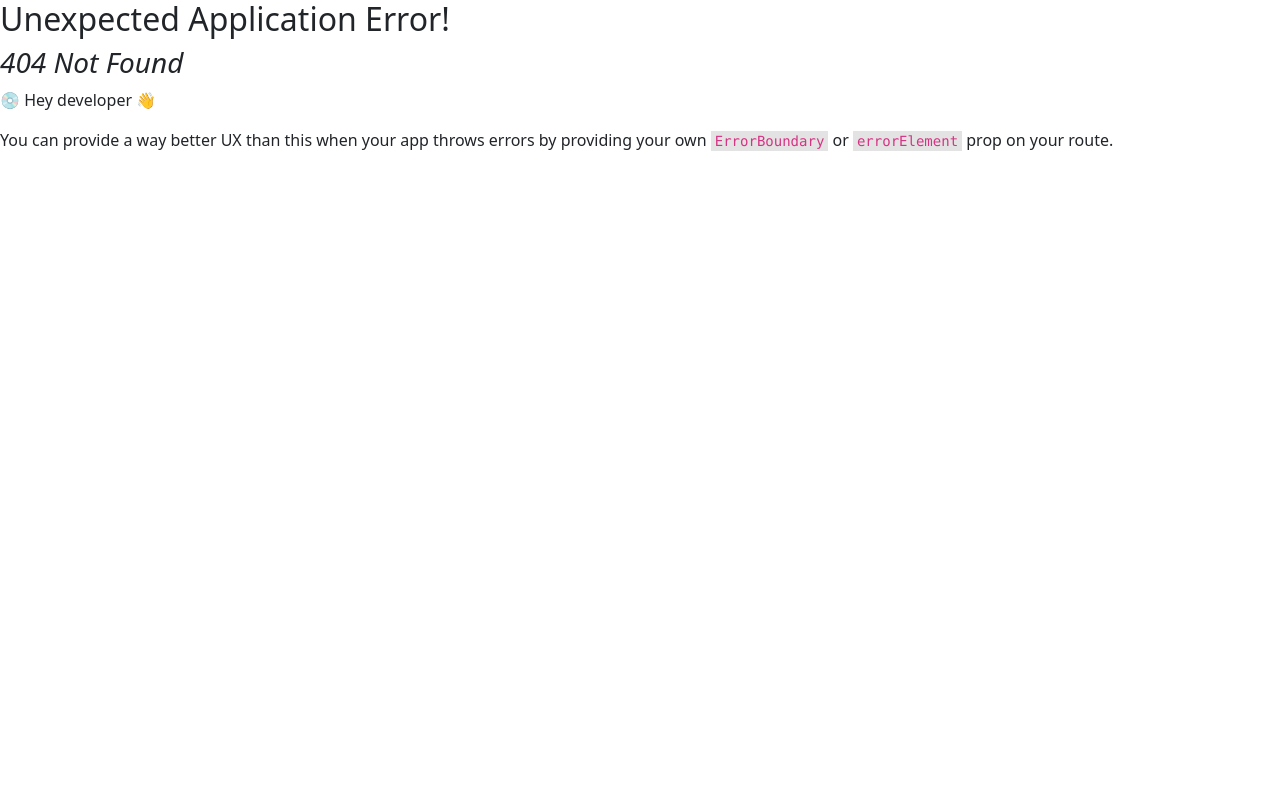
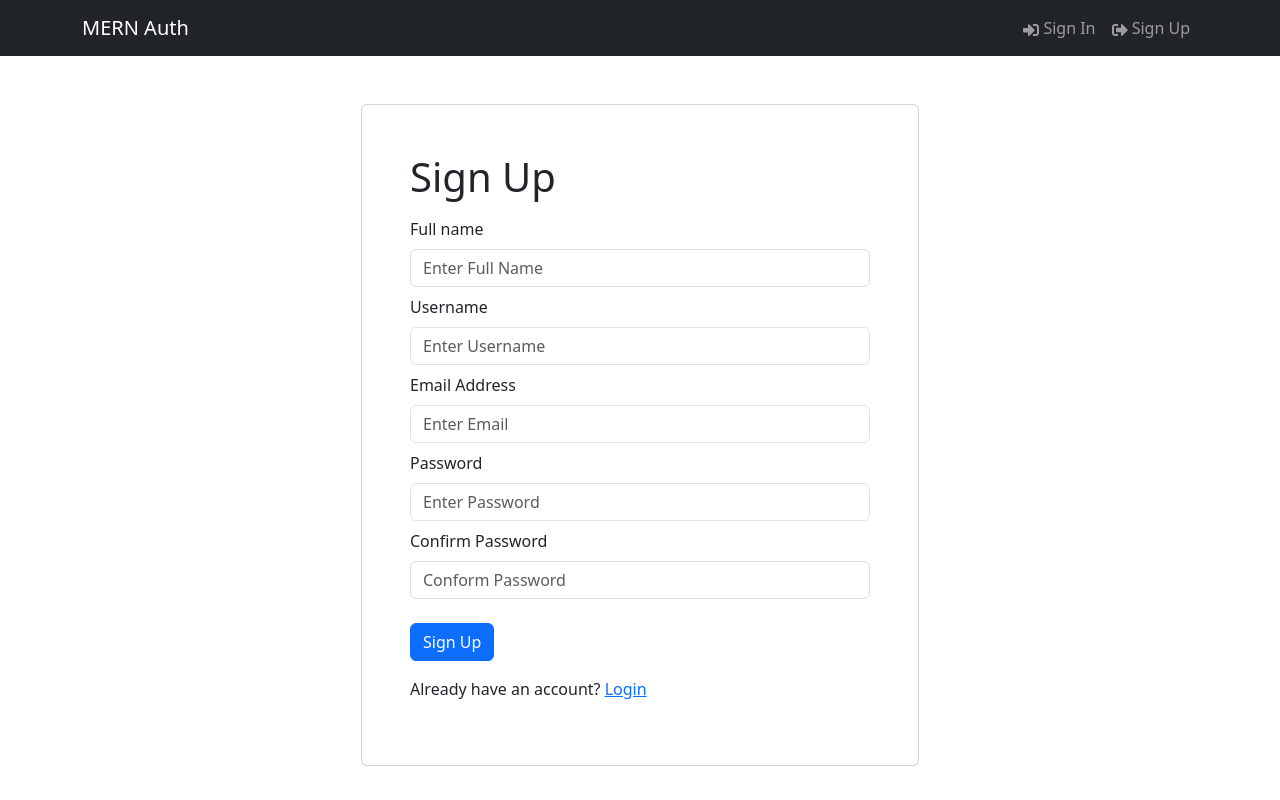
Before and after one commit to kephrenh/mernauth, a React (Vite) app in the folder frontend/: page /register in a window 1280 px wide. Before the commit this address had no page. Built offline with nearby package versions, Linux system fonts and the light colour scheme.

Commit message:
create LoginScreen and RegisterScreen; add Login and Register routes

```diff
--- /dev/null
+++ b/frontend/src/components/FormContainer.jsx
@@ -0,0 +1,17 @@
+import { Container, Row, Col } from "react-bootstrap";
+
+const FormContainer = ({ children }) => {
+  return (
+    <Container>
+      <Row className="justify-content-md-center mt-5">
+        <Col
+          xs={12}
+          md={6}
+          className="card p-5">
+          {children}
+        </Col>
+      </Row>
+    </Container>
+  );
+};
+export default FormContainer;
--- a/frontend/src/main.jsx
+++ b/frontend/src/main.jsx
@@ -5,6 +5,8 @@ import App from "./App.jsx";
 import "bootstrap/dist/css/bootstrap.min.css";
 import "./index.css";
 import HomeScreen from "./screens/HomeScreen.jsx";
+import LoginScreen from "./screens/LoginScreen.jsx";
+import RegisterScreen from "./screens/RegisterScreen.jsx";
 
 const router = createBrowserRouter([
   {
@@ -14,6 +16,15 @@ const router = createBrowserRouter([
       {
         path: "/",
         element: <HomeScreen />,
+        index: true,
+      },
+      {
+        path: "/login",
+        element: <LoginScreen />,
+      },
+      {
+        path: "/register",
+        element: <RegisterScreen />,
       },
     ],
   },
--- /dev/null
+++ b/frontend/src/screens/LoginScreen.jsx
@@ -0,0 +1,58 @@
+import { Form, Button, Row, Col } from "react-bootstrap";
+import FormContainer from "../components/FormContainer";
+import { useState } from "react";
+import { Link } from "react-router-dom";
+
+const LoginScreen = () => {
+  const [data, setData] = useState({
+    email: "",
+    password: "",
+  });
+
+  const submitHandler = async (e) => {
+    e.preventDefault();
+    console.log("submit");
+  };
+
+  return (
+    <>
+      <FormContainer>
+        <h1>Sign In</h1>
+        <Form onSubmit={submitHandler}>
+          <Form.Group
+            className="my-2"
+            controlId="email">
+            <Form.Label>Email Address</Form.Label>
+            <Form.Control
+              type="email"
+              placeholder="Enter Email"
+              value={data.email}
+              onChange={(e) => setData({ ...data, email: e.target.value })}></Form.Control>
+          </Form.Group>
+          <Form.Group
+            className="my-2"
+            controlId="password">
+            <Form.Label>Password</Form.Label>
+            <Form.Control
+              type="password"
+              placeholder="Enter Password"
+              value={data.password}
+              onChange={(e) => setData({ ...data, password: e.target.value })}></Form.Control>
+          </Form.Group>
+          <Button
+            type="submit"
+            variant="primary"
+            className="mt-3">
+            Sign In
+          </Button>
+          <Row className="py-3">
+            <Col>
+              New Customer? <Link to="/register">Register</Link>
+            </Col>
+          </Row>
+        </Form>
+      </FormContainer>
+    </>
+  );
+};
+export default LoginScreen;
--- /dev/null
+++ b/frontend/src/screens/RegisterScreen.jsx
@@ -0,0 +1,100 @@
+import { Form, Button, Row, Col } from "react-bootstrap";
+import FormContainer from "../components/FormContainer";
+import { useState } from "react";
+import { Link } from "react-router-dom";
+
+const RegisterScreen = () => {
+  const [data, setData] = useState({
+    email: "",
+    password: "",
+    confirmPassword: "",
+    username: "",
+    fullName: "",
+  });
+
+  const submitHandler = async (e) => {
+    e.preventDefault();
+    console.log("submit");
+  };
+
+  return (
+    <>
+      <FormContainer>
+        <h1>Sign Up</h1>
+        <Form onSubmit={submitHandler}>
+          <Form.Group
+            className="my-2"
+            controlId="fullName">
+            <Form.Label>Full name</Form.Label>
+            <Form.Control
+              type="text"
+              placeholder="Enter Full Name"
+              value={data.fullName}
+              onChange={(e) => setData({ ...data, fullName: e.target.value })}></Form.Control>
+          </Form.Group>
+
+          <Form.Group
+            className="my-2"
+            controlId="username">
+            <Form.Label>Username</Form.Label>
+            <Form.Control
+              type="username"
+              placeholder="Enter Username"
+              value={data.username}
+              onChange={(e) => setData({ ...data, username: e.target.value })}></Form.Control>
+          </Form.Group>
+
+          <Form.Group
+            className="my-2"
+            controlId="email">
+            <Form.Label>Email Address</Form.Label>
+            <Form.Control
+              type="email"
+              placeholder="Enter Email"
+              autoComplete="off"
+              value={data.email}
+              onChange={(e) => setData({ ...data, email: e.target.value })}></Form.Control>
+          </Form.Group>
+
+          <Form.Group
+            className="my-2"
+            controlId="password">
+            <Form.Label>Password</Form.Label>
+            <Form.Control
+              type="password"
+              placeholder="Enter Password"
+              value={data.password}
+              autoComplete="off"
+              onChange={(e) => setData({ ...data, password: e.target.value })}></Form.Control>
+          </Form.Group>
+
+          <Form.Group
+            className="my-2"
+            controlId="confirmPassword">
+            <Form.Label>Confirm Password</Form.Label>
+            <Form.Control
+              type="password"
+              placeholder="Conform Password"
+              value={data.confirmPassword}
+              autoComplete="off"
+              onChange={(e) =>
+                setData({ ...data, confirmPassword: e.target.value })
+              }></Form.Control>
+          </Form.Group>
+          <Button
+            type="submit"
+            variant="primary"
+            className="mt-3">
+            Sign Up
+          </Button>
+          <Row className="py-3">
+            <Col>
+              Already have an account? <Link to="/login">Login</Link>
+            </Col>
+          </Row>
+        </Form>
+      </FormContainer>
+    </>
+  );
+};
+export default RegisterScreen;
```
